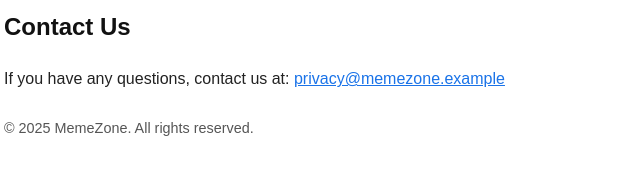
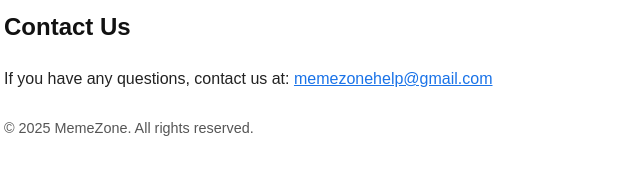
Before and after one commit to Gidey8277/memezone-privacy-policy, a plain HTML site: page index.html in a window 1280 px wide. Shown: the part 959-1134 px from the top of the page, 236-876 px from the left. Drawn offline with Linux system fonts and the light colour scheme.

Commit message:
Update index.html

```diff
--- a/index.html
+++ b/index.html
@@ -56,7 +56,7 @@
   <h2>Contact Us</h2>
   <p>
     If you have any questions, contact us at:
-    <a href="mailto:memezonehelp@gmail.com">privacy@memezone.example</a>
+    <a href="mailto:memezonehelp@gmail.com">memezonehelp@gmail.com</a>
   </p>
 
   <footer>
```
